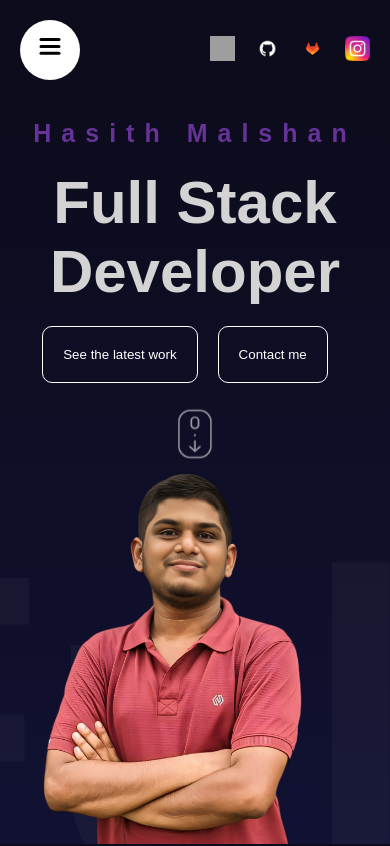
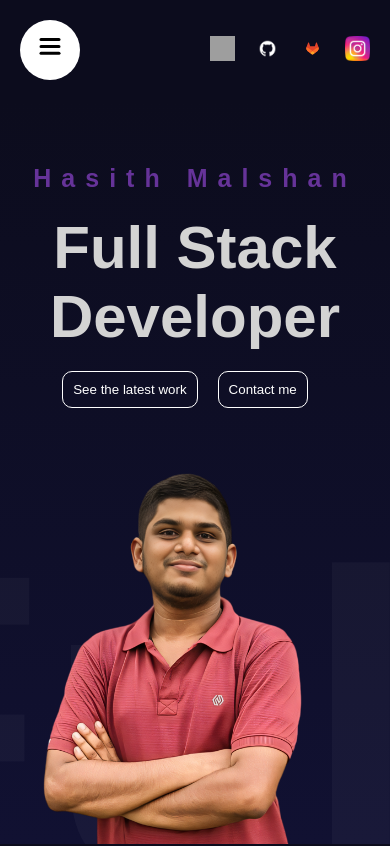
Before and after one commit to hasith-malshan/portfolio, a React (Vite) app: page / in a window 390 px wide. Shown: the top 846 px of the page. Built offline with nearby package versions, Linux system fonts and the light colour scheme; grey boxes are pictures that could not be loaded.

Commit message:
Mouse Image hidden In Small Screens.

```diff
--- a/src/components/Hero/Hero.scss
+++ b/src/components/Hero/Hero.scss
@@ -18,6 +18,7 @@
       justify-content: center;
       gap: 40px;
       width: 50%;
+      z-index: 5;
 
       @include mobile {
         width: 100%;
@@ -35,18 +36,24 @@
 
       img {
         width: 50px;
+        @include mobile {
+          display: none;
+        }
       }
 
       h2 {
         font-size: 30px;
         color: rebeccapurple;
         letter-spacing: 10px;
+
         @include mobile {
           font-size: 25px;
         }
       }
+
       h1 {
         font-size: 88px;
+
         @include mobile {
           font-size: 40px;
           text-align: center;
@@ -68,16 +75,20 @@
           margin-right: 20px;
           font-weight: 300;
           cursor: pointer;
+
+          @include mobile {
+            padding: 10px;
+          }
         }
       }
     }
   }
-
   .imageContainer {
     height: 100%;
     position: absolute;
     top: 0;
     right: 0;
+    z-index: 5;
 
     @include mobile {
       height: 50%;
@@ -104,6 +115,7 @@
   }
 
   .slidingTextContainer {
+    user-select: none;
     position: absolute;
     font-size: 50vh;
     bottom: -120px;
@@ -111,5 +123,6 @@
     color: #ffffff09;
     width: 50%;
     font-weight: bold;
+    z-index: 1;
   }
 }
```
